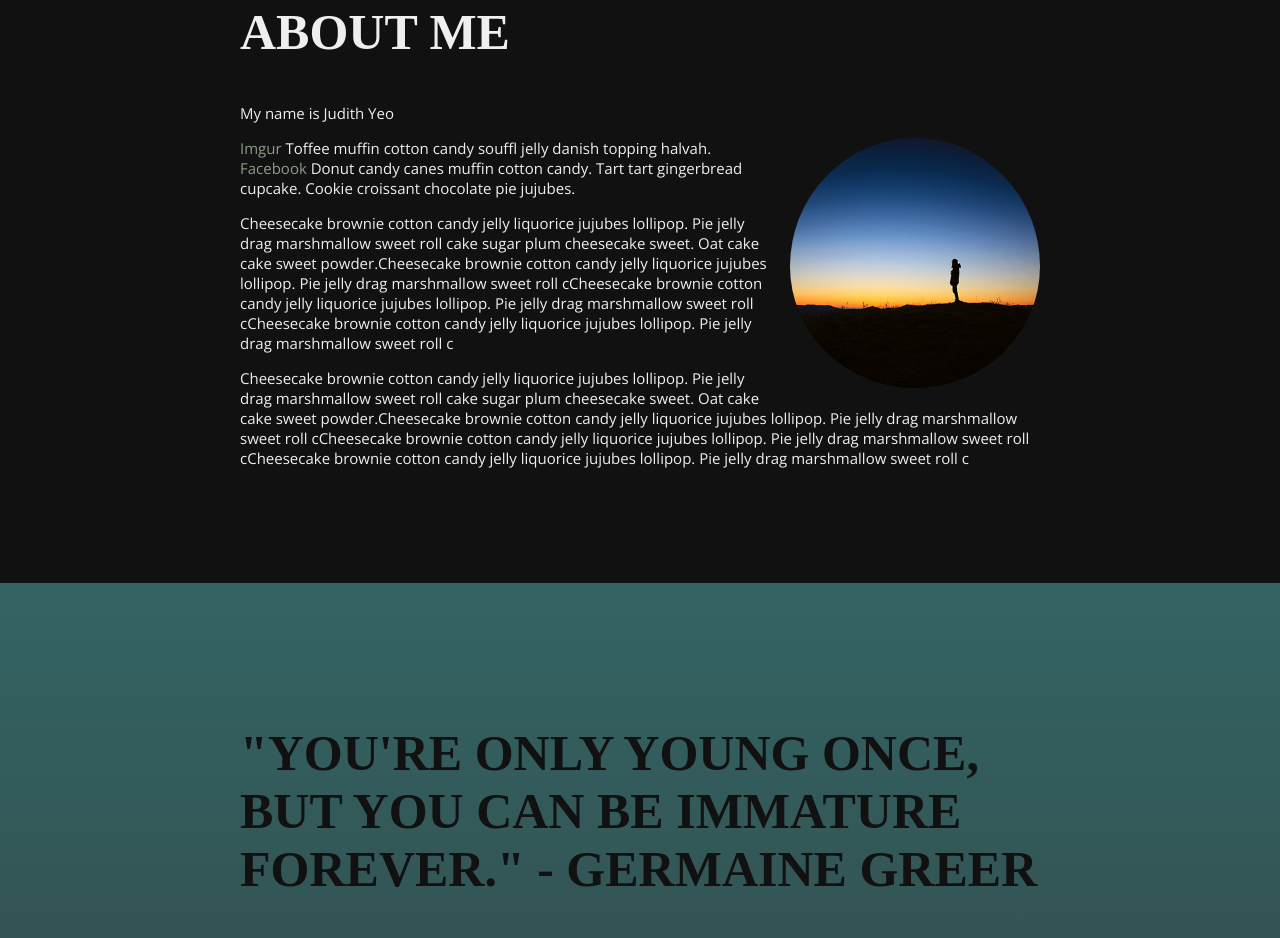
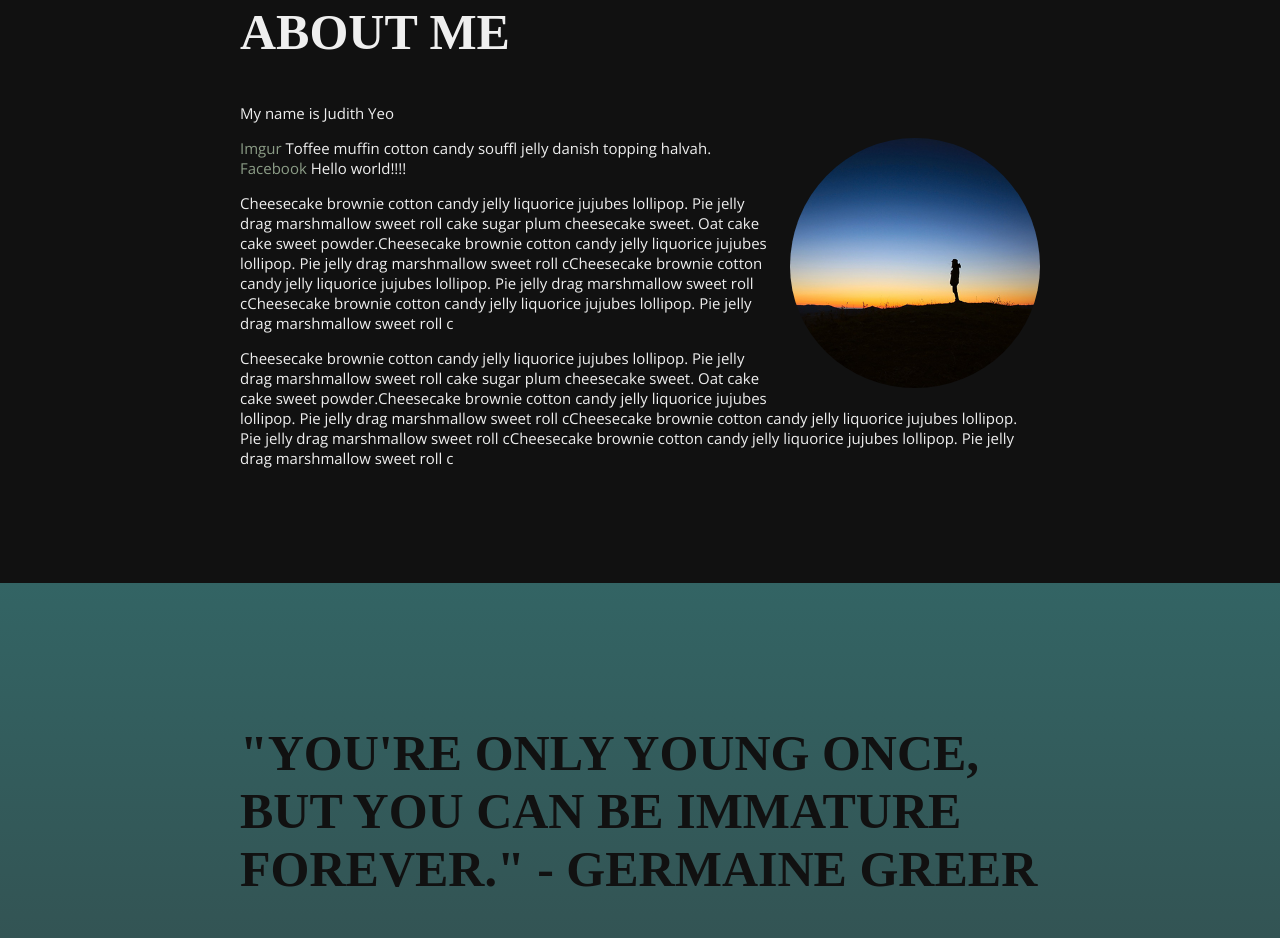
Before and after one commit to g6y8/judithyeo.github.io, a plain HTML site: page index.html in a window 1280 px wide. Shown: the part 794-1732 px from the top of the page. Drawn offline with nearby package versions, Linux system fonts and the light colour scheme; a web font is replaced by a local one.

Commit message:
Fixing paragraphs

```diff
--- a/index.html
+++ b/index.html
@@ -37,7 +37,7 @@
 
     <img class="profile" src="images/profile.jpg" alt"">
 
-    <p><a href="http://imgur.com" target="_blank">Imgur</a> Toffee muffin cotton candy souffl jelly danish topping halvah. <a href="http://facebook.com" target="_blank">Facebook</a> Donut candy canes muffin cotton candy. Tart tart gingerbread cupcake. Cookie croissant chocolate pie jujubes.
+    <p><a href="http://imgur.com" target="_blank">Imgur</a> Toffee muffin cotton candy souffl jelly danish topping halvah. <a href="http://facebook.com" target="_blank">Facebook</a> Hello world!!!!
     </p>
 
     <p>Cheesecake brownie cotton candy jelly liquorice jujubes lollipop. Pie jelly drag marshmallow sweet roll cake sugar plum cheesecake sweet. Oat cake cake sweet powder.Cheesecake brownie cotton candy jelly liquorice jujubes lollipop. Pie jelly drag marshmallow sweet roll cCheesecake brownie cotton candy jelly liquorice jujubes lollipop. Pie jelly drag marshmallow sweet roll cCheesecake brownie cotton candy jelly liquorice jujubes lollipop. Pie jelly drag marshmallow sweet roll c</p>
```
